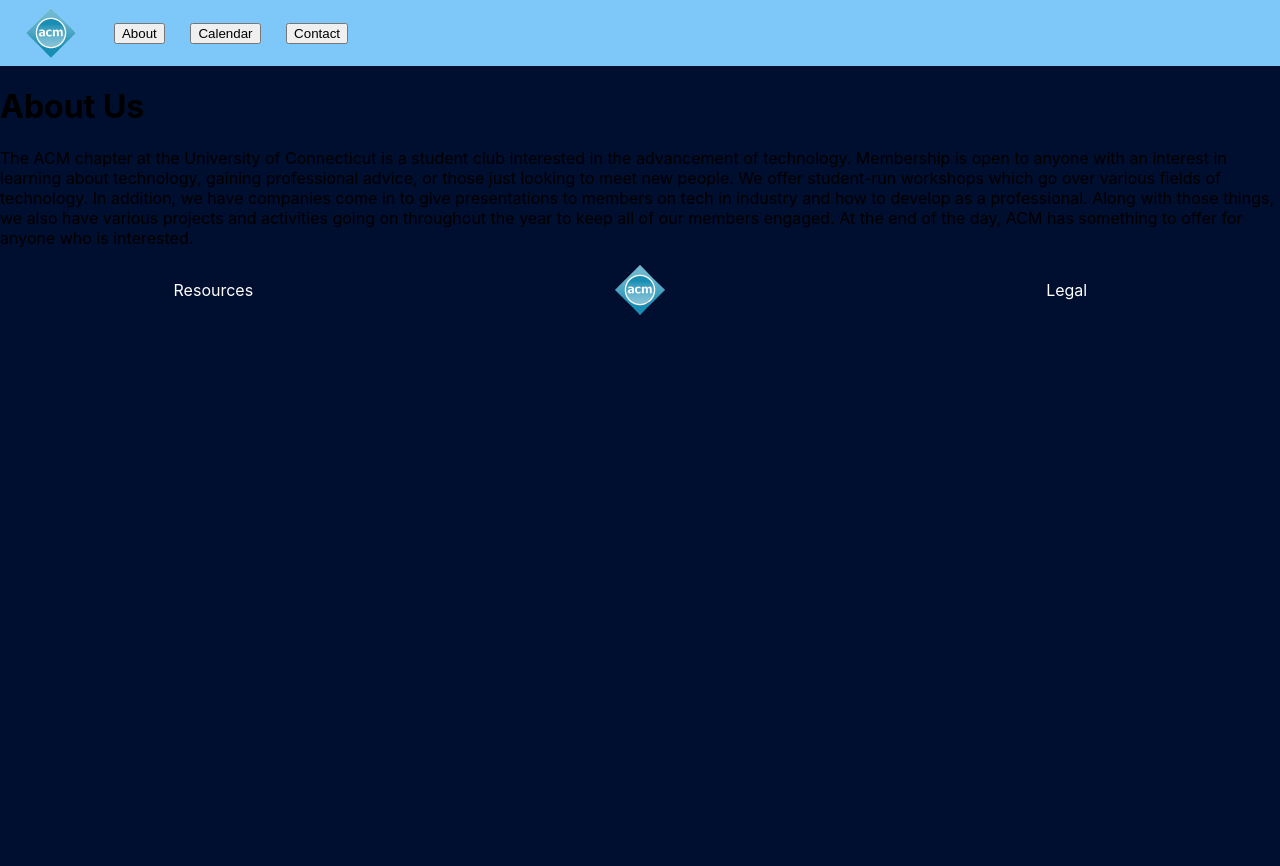
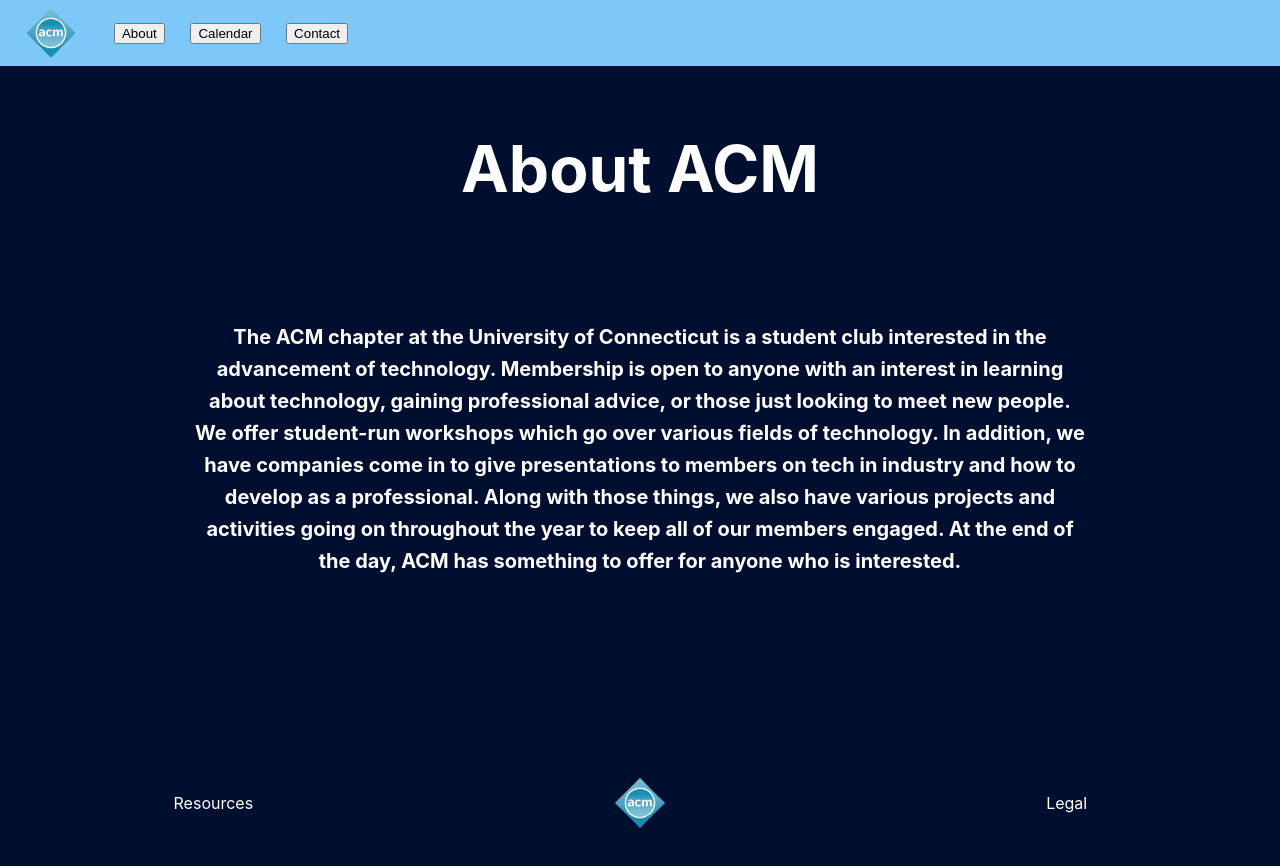
Before and after one commit to brandonmino/uconn-acm-website, a React (Create React App) app: page / in a window 1280 px wide. Both pictures are taken after a click on the button "About". Shown: the top 866 px of the page. Before the commit the page ends 800 px from the top, so only its background shows below. Built offline with nearby package versions, Linux system fonts and the light colour scheme.

Commit message:
updated about and contact page

```diff
--- a/src/components/About/About.js
+++ b/src/components/About/About.js
@@ -1,12 +1,18 @@
 import React from 'react';
+import './style.css'
 
 export default function About() {
     return (
-        <div>
-            <h1>About Us</h1>
-            <p>The ACM chapter at the University of Connecticut is a student club interested in the advancement of technology. Membership is open to anyone with an interest in learning about technology, gaining professional advice, or those just looking to meet new people.
-                We offer student-run workshops which go over various fields of technology. In addition, we have companies come in to give presentations to members on tech in industry and how to develop as a professional. Along with those things, we also have various projects and activities going on throughout the year to keep all of our members engaged. At the end of the day, ACM has something to offer for anyone who is interested.
-            </p>
+        <div className="body">
+            <div className="title">
+                <p>About ACM</p>
+            </div>
+            <div className="text-box">
+                <p className="paragraph">The ACM chapter at the University of Connecticut is a student club interested in the advancement of technology. Membership is open to anyone with an interest in learning about technology, gaining professional advice, or those just looking to meet new people.
+                    We offer student-run workshops which go over various fields of technology. In addition, we have companies come in to give presentations to members on tech in industry and how to develop as a professional. Along with those things, we also have various projects and activities going on throughout the year to keep all of our members engaged. At the end of the day, ACM has something to offer for anyone who is interested.
+                </p>
+            </div>
+
         </div>
     );
 }
--- a/src/components/About/style.css
+++ b/src/components/About/style.css
@@ -0,0 +1,26 @@
+.body {
+    display: flex;
+    flex: 1;
+    flex-direction: column;
+    justify-content: center;
+    align-items: center;
+    text-align: center;
+}
+.title {
+    display: flex;
+    flex: 1;
+    color: white;
+    font-weight: bold;
+}
+.text-box {
+    display: flex;
+    width: 70vw;
+    margin: 30px 0 180px 0;
+}
+.paragraph {
+    align-self: center;
+    color: white;
+    font-size: 20px;
+    font-weight: bold;
+    line-height: 1.6;
+}
--- a/src/components/Calendar/Calendar.js
+++ b/src/components/Calendar/Calendar.js
@@ -1,4 +1,5 @@
 import React from 'react';
+import './style.css';
 
 export default function Calendar() {
     return (
--- a/src/components/Contact/Contact.js
+++ b/src/components/Contact/Contact.js
@@ -1,9 +1,23 @@
 import React from 'react';
+import './style.css';
 
 export default function Contact() {
     return (
-        <div>
-            <h1>Contact Us</h1>
+        <div className="body">
+            <div className="title">
+                <p>Contact Us</p>
+            </div>
+            <form action="https://mailthis.to/uconnacm" method="POST" encType="multipart/form-data">
+                <label htmlFor="name">Name</label>
+                <input type="text" id="name" name="name" placeholder="Your name"/>
+                <label htmlFor="email">Email</label>
+                <input type="email" id="email" name="_replyto" placeholder="Your email"/>
+                <label htmlFor="message">Message</label>
+                <textarea name="message" id="message" rows="10" placeholder="Enter your message here"></textarea>
+                <input type="hidden" name="_subject" value="Contact form submitted"/>
+                <input type="hidden" name="_honeypot" value=""/>
+                <input type="submit" value="Send"/>
+            </form>
         </div>
     );
 }
--- a/src/components/Contact/style.css
+++ b/src/components/Contact/style.css
@@ -0,0 +1,67 @@
+.body {
+    display: flex;
+    flex: 1;
+    flex-direction: column;
+    justify-content: center;
+    align-items: center;
+    text-align: center;
+}
+.title {
+    display: flex;
+    flex: 1;
+    color: white;
+    font-weight: bold;
+}
+form {
+    display: flex;
+    flex: 1;
+    flex-direction: column !important;
+    width: 50vw;
+    color: white;
+    background-color: #7dc8f9;
+    padding: 2vw 5vw;
+    margin-bottom: 50px;
+    box-shadow: 0 5px 10px 0 rgba(0, 0, 0, 0.2);
+}
+input[type=text], input[type=email] {
+    padding: 5px 15px;
+    margin: 10px 0;
+    box-sizing: border-box;
+    font-size: 14px;
+    width: 20vw;
+}
+textarea[name=message] {
+    padding: 5px 15px;
+    margin: 10px 0;
+    box-sizing: border-box;
+    width: 50vw;
+    font-size: 14px;
+}
+input[type=submit] {
+    margin-top: 30px;
+    width: 10vw;
+    align-self: center;
+    border-radius: 12px;
+    border: 1px solid white;
+    color: #000e2f;
+    background-color: white;
+    font-weight: bold;
+    transition-duration: 0.4s;
+}
+input[type=submit]:hover {
+    box-shadow: 0 5px 10px 0 rgba(0, 0, 0, 0.2);
+}
+input[type=submit]:focus, input[type=submit]:active {
+    color: white;
+    background-color: #000e2f;
+    border: 1px solid #000e2f;
+    outline: none;
+    box-shadow: 0 5px 10px 0 rgba(0, 0, 0, 0.2);
+}
+label {
+    font-size: 18px;
+    font-weight: bold;
+    margin-top: 10px;
+    margin-left: 5px;
+    align-self: flex-start;
+}
--- a/src/components/Home/Home.js
+++ b/src/components/Home/Home.js
@@ -4,8 +4,8 @@
 
 export default function Home() {
     return (
-      <div className="home-body">
-        <div className="home-title">
+      <div className="body">
+        <div className="title">
           <p>Welcome to UConn ACM</p>
         </div>
         <Slider/>
--- a/src/components/Home/style.css
+++ b/src/components/Home/style.css
@@ -1,4 +1,4 @@
-.home-body {
+.body {
     display: flex;
     flex: 1;
     flex-direction: column;
@@ -6,7 +6,7 @@
     align-items: center;
     text-align: center;
 }
-.home-title {
+.title {
     display: flex;
     flex: 1;
     font-size: 5vw;
```
